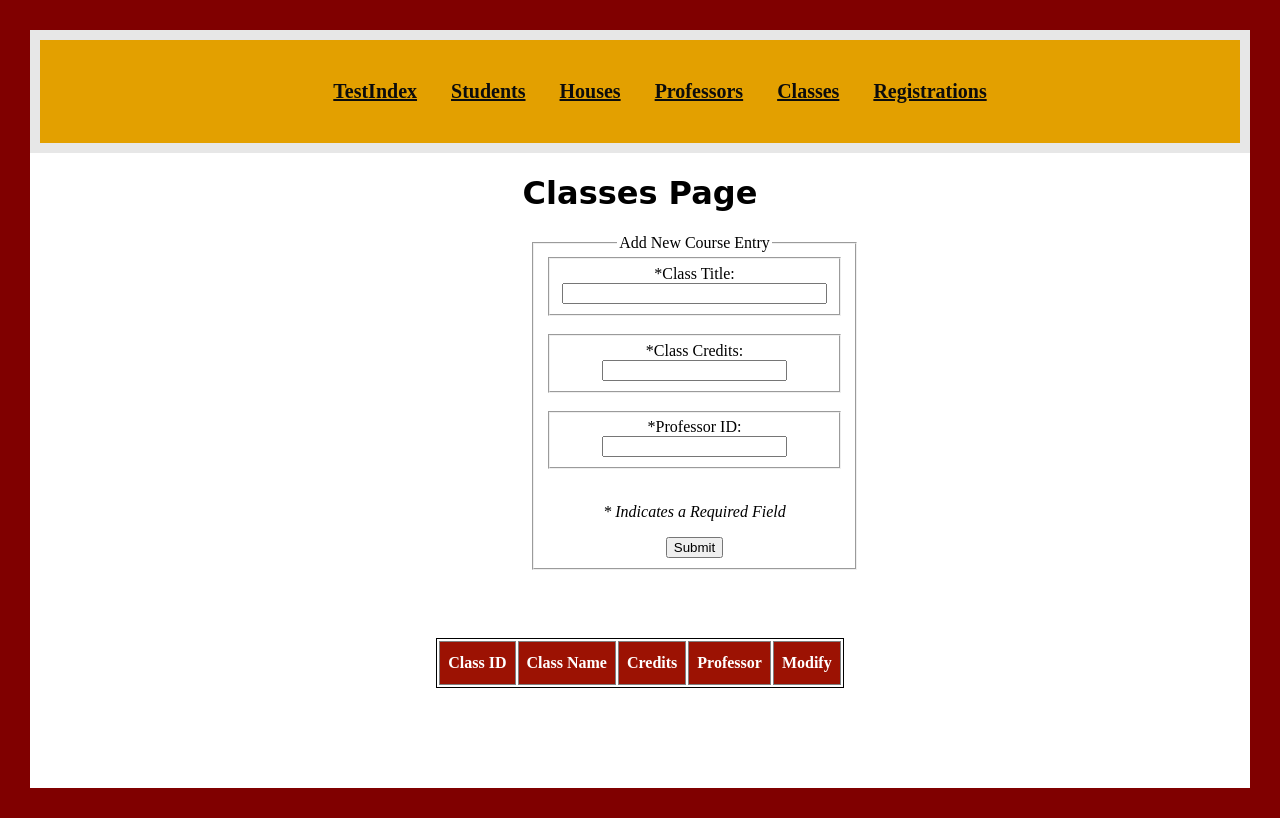
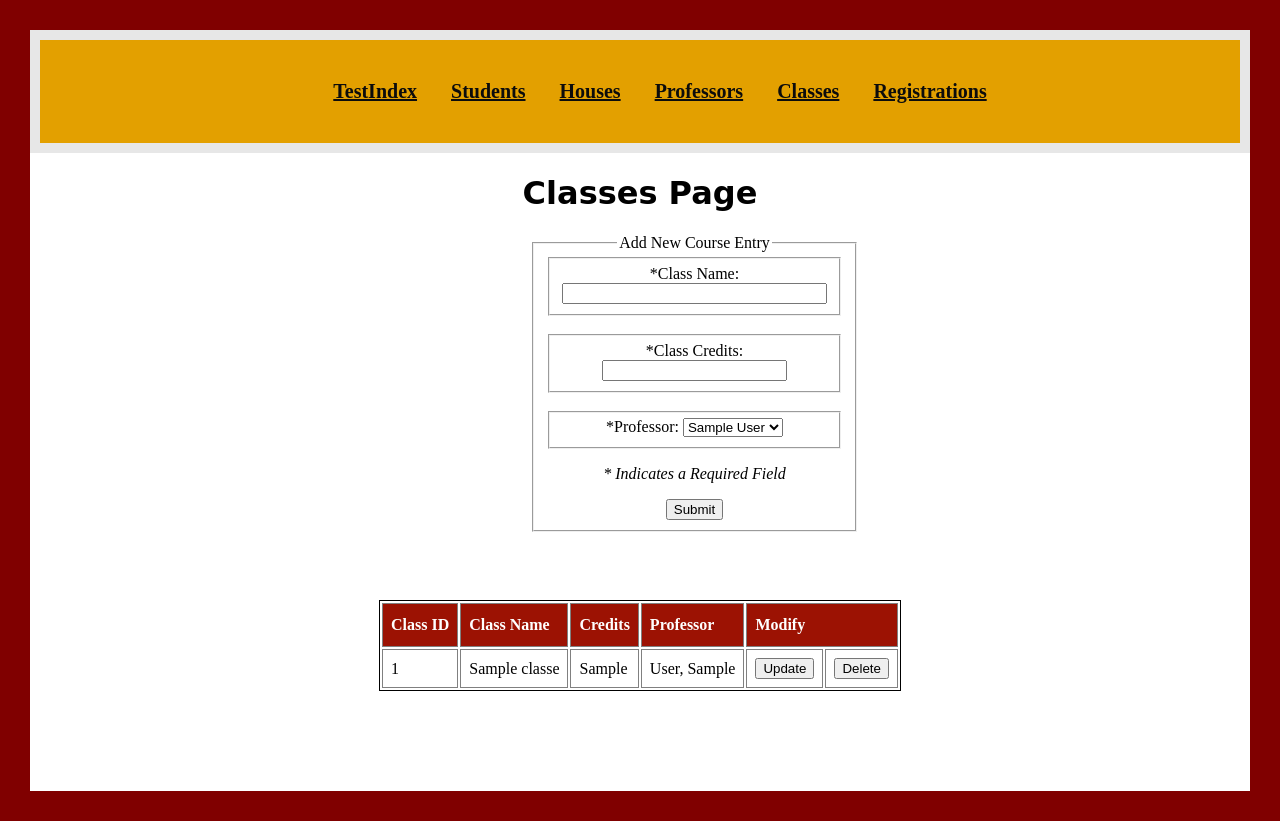
Before and after one commit to RichardVN/Hogwarts-Wizarding-Portal, a Flask app: page /classes in a window 1280 px wide. Run offline with Flask 2, Linux system fonts and the light colour scheme; tables that the repository leaves empty hold one stand-in row (values such as "Sample post"); lists and menus that the app fills with data are empty; some libraries are stand-ins or nearby versions.

Commit message:
add/delete/update classes

```diff
--- a/app.py
+++ b/app.py
@@ -266,15 +266,159 @@ def update_house(id):
             return "There was an error updating the house"
         return redirect('/houses')
 
+
 @app.route('/professors', methods=['POST', 'GET'])
 def show_professors():
-    return render_template('professors.html')
+    if request.method == "GET":
+        professors = Professors.query.order_by(Professors.last_name).all()
+        houses = Houses.query.order_by(Houses.name).all()
+
+        # for each professor, get the name of their house from the house id
+        professor_houses = [Houses.query.filter_by(
+            id=professor.house_id).first() for professor in professors]
+        for idx, house in enumerate(professor_houses):
+            professor_houses[idx] = house.name if house else None
+
+        return render_template('professors.html', professors=professors, houses=houses, professor_houses=professor_houses)
+
+    elif request.method == "POST":
+        if request.form['post_type'] == "add":
+            print("\n------- index POST add -----")
+            print("Adding a professor to the database")
+
+            first_name = request.form['first_name']
+            last_name = request.form['last_name']
+            house_id = request.form['house_id']
+
+            print("PARAMS:", first_name, last_name, house_id)
+
+            new_professor = Professors(
+                first_name=first_name, last_name=last_name, house_id=house_id)
+
+            try:
+                db.session.add(new_professor)
+                db.session.commit()
+                print(
+                    f'POST: new professor: {first_name} successfully added')
+            except:
+                "There was an error adding that professor."
+
+            return redirect('/professors')
+
+        # delete 'post_type' == 'delete'
+        else:
+            print("\n------- index POST delete -----")
+            print("deleting a professor to the database")
+            delete_id = request.form['delete_id']
+            professor_to_delete = Professors.query.get_or_404(delete_id)
+            try:
+                print(
+                    f"Deleting Professor ID:{professor_to_delete.id}, {professor_to_delete.first_name} {professor_to_delete.last_name}. ", end="")
+                db.session.delete(professor_to_delete)
+                db.session.commit()
+                print("Deletion Successful!")
+            except:
+                return("There was an error deleting that professor.")
+
+            return redirect('/professors')
+
+
+@app.route('/update-professor/<int:id>', methods=['POST', 'GET'])
+def update_professor(id):
+    if request.method == 'GET':
+        professor = Professors.query.get_or_404(id)
+        houses = Houses.query.order_by(Houses.name).all()
+        return render_template('update_professors.html', professor=professor, houses=houses)
+    elif request.method == 'POST':
+        # update values
+
+        professor_to_update = Professors.query.get_or_404(id)
+        print(
+            f"updating values for: {professor_to_update.id} {professor_to_update.first_name} {professor_to_update.last_name}")
+        professor_to_update.first_name = request.form['first_name']
+        professor_to_update.last_name = request.form['last_name']
+        professor_to_update.house_id = request.form['house_id']
+        try:
+            db.session.commit()
+            print("Update Successful!")
+        except:
+            return "There was an error updating the professor"
+        return redirect('/professors')
 
 
 @app.route('/classes', methods=['POST', 'GET'])
 def show_classes():
-    return render_template('classes.html')
+    if request.method == 'GET':
+        courses = Classes.query.order_by(Classes.name).all()
+        professors = Professors.query.order_by(Professors.last_name).all()
 
+        # for each course, get the name of their professor from the professor id
+        course_professors = [Professors.query.filter_by(
+            id=course.professor_id).first() for course in courses]
+        for idx, professor in enumerate(course_professors):
+            course_professors[idx] = professor.last_name + \
+                ", " + professor.first_name if professor else None
+        return render_template('classes.html', courses=courses, professors=professors, course_professors=course_professors)
+    elif request.method == 'POST':
+        if request.form['post_type'] == "add":
+            print("\n------- index POST add -----")
+            print("Adding a class to the database")
+
+            name = request.form['name']
+            credit = request.form['credit']
+            professor_id = request.form['professor_id']
+
+            new_class = Classes(
+                name=name, credit=credit, professor_id=professor_id)
+
+            try:
+                db.session.add(new_class)
+                db.session.commit()
+                print(
+                    f'POST: new class: {name}  successfully added')
+            except:
+                return("There was an error adding that class.")
+
+            return redirect('/classes')
+
+        # delete 'post_type' == 'delete'
+        else:
+            print("\n------- POST delete -----")
+            print("deleting a class from the database")
+            delete_id = request.form['delete_id']
+            class_to_delete = Classes.query.get_or_404(delete_id)
+            try:
+                print(
+                    f"Deleting Class ID: {class_to_delete.id}, Name: {class_to_delete.name}. ", end="")
+                db.session.delete(class_to_delete)
+                db.session.commit()
+                print("Deletion Successful!")
+            except:
+                return("There was an error deleting that class.")
+
+            return redirect('/classes')
+
+
+@app.route('/update-class/<int:id>', methods=['POST', 'GET'])
+def update_class(id):
+    if request.method == 'GET':
+        course = Classes.query.get_or_404(id)
+        professors = Professors.query.order_by(Professors.last_name).all()
+        return render_template('update_classes.html', course=course, professors=professors)
+    elif request.method == 'POST':
+        # update values
+        class_to_update = Classes.query.get_or_404(id)
+        print(
+            f"updating values for: ID: {class_to_update.id} Name: {class_to_update.name}...")
+        class_to_update.name = request.form['name']
+        class_to_update.credit = request.form['credit']
+        class_to_update.professor_id = request.form['professor_id']
+        try:
+            db.session.commit()
+            print("Update Successful!")
+        except:
+            return "There was an error updating the class"
+        return redirect('/classes')
 
 @app.route('/registrations', methods=['POST', 'GET'])
 def show_registrations():
--- a/templates/classes.html
+++ b/templates/classes.html
@@ -1,14 +1,14 @@
 {% extends 'base.html' %}
+{% block title %}Classes{% endblock%}
 {% block pageheader %}Classes Page{% endblock %}
-
 {% block content %}
-   <form action = '/Classes' method = "post" class = addform>
+   <form action = '/classes' method = "post" class = addform>
       <fieldset>
          <legend>Add New Course Entry</legend>
 
          <fieldset>
-            <label>*Class Title:
-               <input type="text" name="class_title_input" size="30" maxlength="100" required>
+            <label>*Class Name:
+               <input type="text" name="name" size="30" maxlength="100" required>
             </label>
             <br />
          </fieldset>
@@ -16,18 +16,23 @@
 
          <fieldset>
             <label>*Class Credits:
-               <input type="number" name="class_credits_input" size="30" maxlength="100" required>
+               <input type="number" name="credit" size="30" maxlength="100" required>
             </label>
             <br />
          </fieldset>
          <br />
          <fieldset>
-            <label>*Professor ID:
-               <input type="number" name="class_professor_input" size="30" maxlength="100" required>
-            </label>
-            <br />
+            <label for="professor_id">*Professor:</label>
+            <select id="professor_id" name="professor_id" required>
+               {% if professors %}
+               {% for professor in professors%}
+               <option value={{professor.id}}>{{professor.first_name}} {{professor.last_name}}</option>
+               {% endfor %}
+               {% else %}
+               <option selected disabled value="">No Professors Available</option>
+               {% endif %}
+            </select>
          </fieldset>
-         <br />
          <p> <i>* Indicates a Required Field </i> </p>
          <input type="hidden" value="add" name="post_type" >
          <input type = "submit" value = "Submit">
@@ -50,16 +55,16 @@
          </tr>
       </thead>
       <tbody>
-         {% for r in rows %}
+         {% for course in courses %}
          <tr>
-            <td>{{ r[0] }}</td>
-            <td>{{ r[1] }}</td>
-            <td>{{ r[2] }}</td>
-            <td>{{ r[3] }}</td>
-            <td><button onclick= window.location.href="/update_classes/{{ r[0] }}">Update</button></td>
+            <td>{{ course.id }}</td>
+            <td>{{ course.name }}</td>
+            <td>{{ course.credit }}</td>
+            <td>{{ course_professors.pop(0) }}</td>
+            <td><button onclick= window.location.href="/update-class/{{ course.id }}">Update</button></td>
             <td>
-               <form action="/Classes" method="post">
-                  <input type="hidden" value={{r[0]}} name="entry_id" >
+               <form action="/classes" method="post">
+                  <input type="hidden" value={{course.id}} name="delete_id" >
                   <input type="hidden" value="delete" name="post_type" >
                   <input type="submit" value="Delete" />
                </form>
```
Also changed, not shown: templates/update_classes.html (+24 -37 lines).
